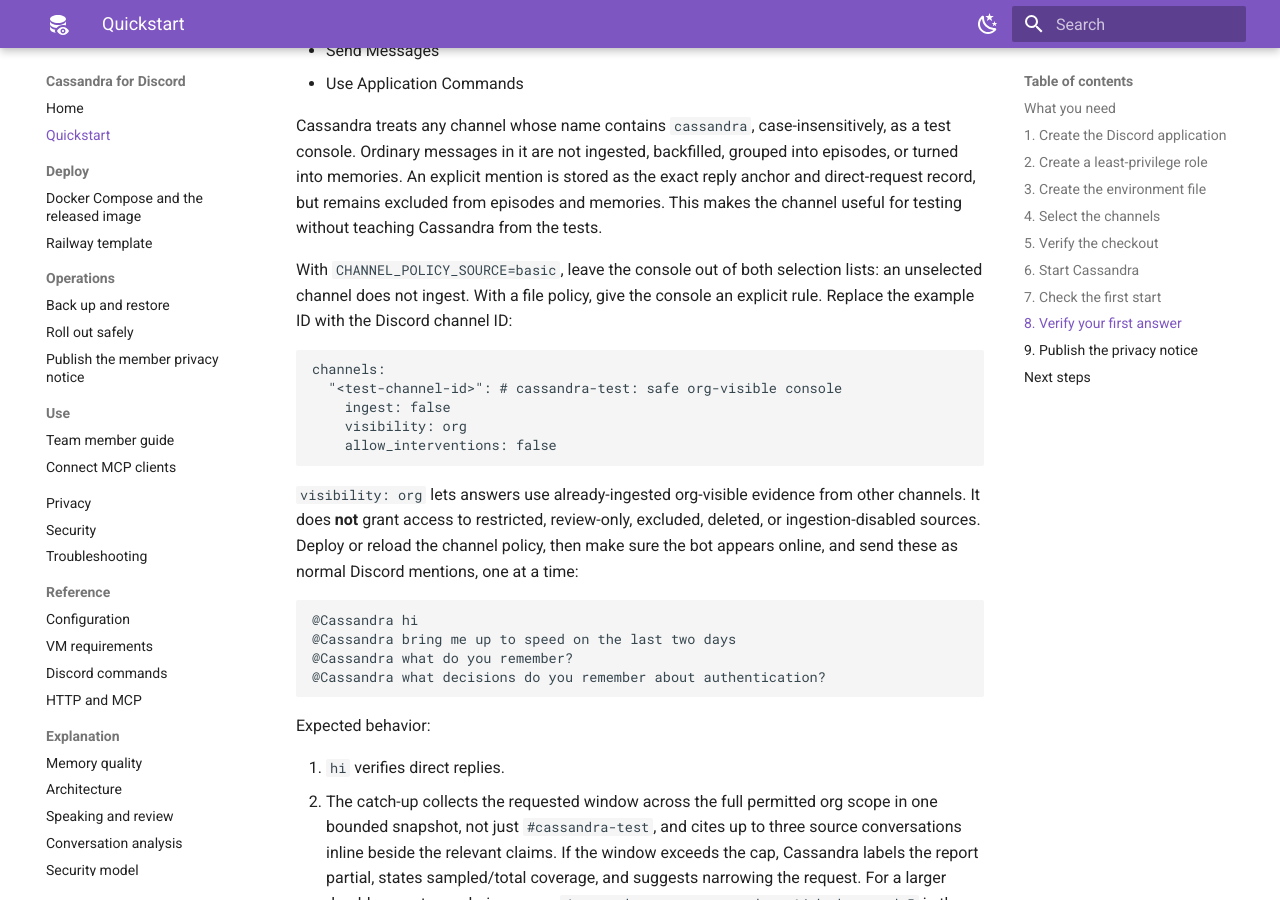
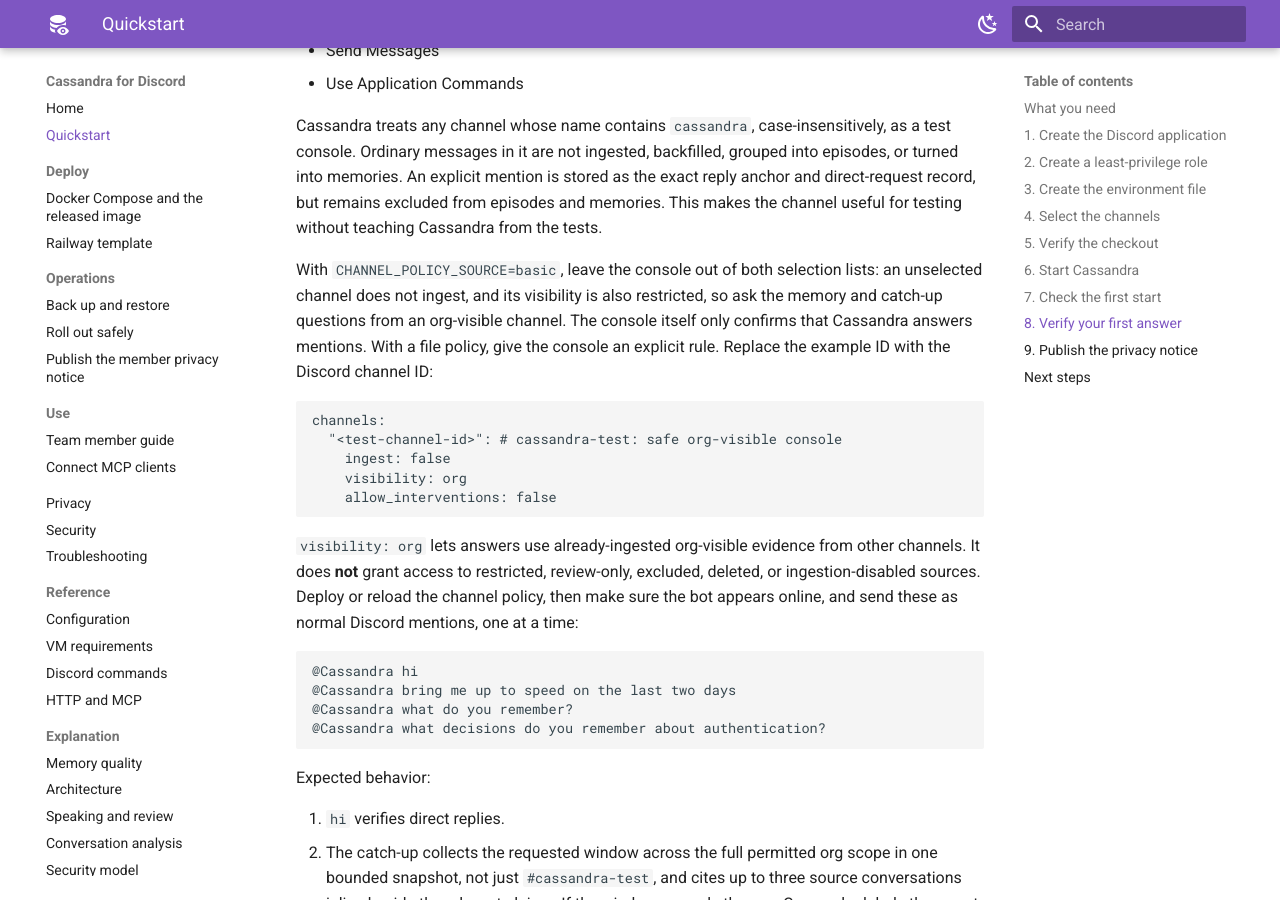
Before and after one commit to steel-experiments/cassandra-discord, an MkDocs documentation site: the page built from docs/tutorials/getting-started.md, in a window 1280 px wide and 900 px high, scrolled down 4915 px. Built offline with MkDocs 1.6.1 and Material for MkDocs 9.7.7, drawn with Linux system fonts in a browser that asks for light colours.

Commit message:
docs(readme): verify first answers from an org channel in basic mode
A console channel is in neither selection list, so its visibility is
restricted. Memory and catch-up questions asked there report the memory
count without repeating content. Basic-mode installs verify from an
org-visible channel; the console only confirms that the bot answers.
Also ignores local .railway link state.

````diff
--- a/docs/tutorials/getting-started.md
+++ b/docs/tutorials/getting-started.md
@@ -231,7 +231,9 @@ record, but remains excluded from episodes and memories. This makes the
 channel useful for testing without teaching Cassandra from the tests.
 
 With `CHANNEL_POLICY_SOURCE=basic`, leave the console out of both selection
-lists: an unselected channel does not ingest. With a file policy, give the
+lists: an unselected channel does not ingest, and its visibility is also
+restricted, so ask the memory and catch-up questions from an org-visible
+channel. The console itself only confirms that Cassandra answers mentions. With a file policy, give the
 console an explicit rule. Replace the example ID with the Discord channel ID:
 
 ```yaml
````
Also changed, not shown: README.md (+7 -3 lines), 1 other file.
